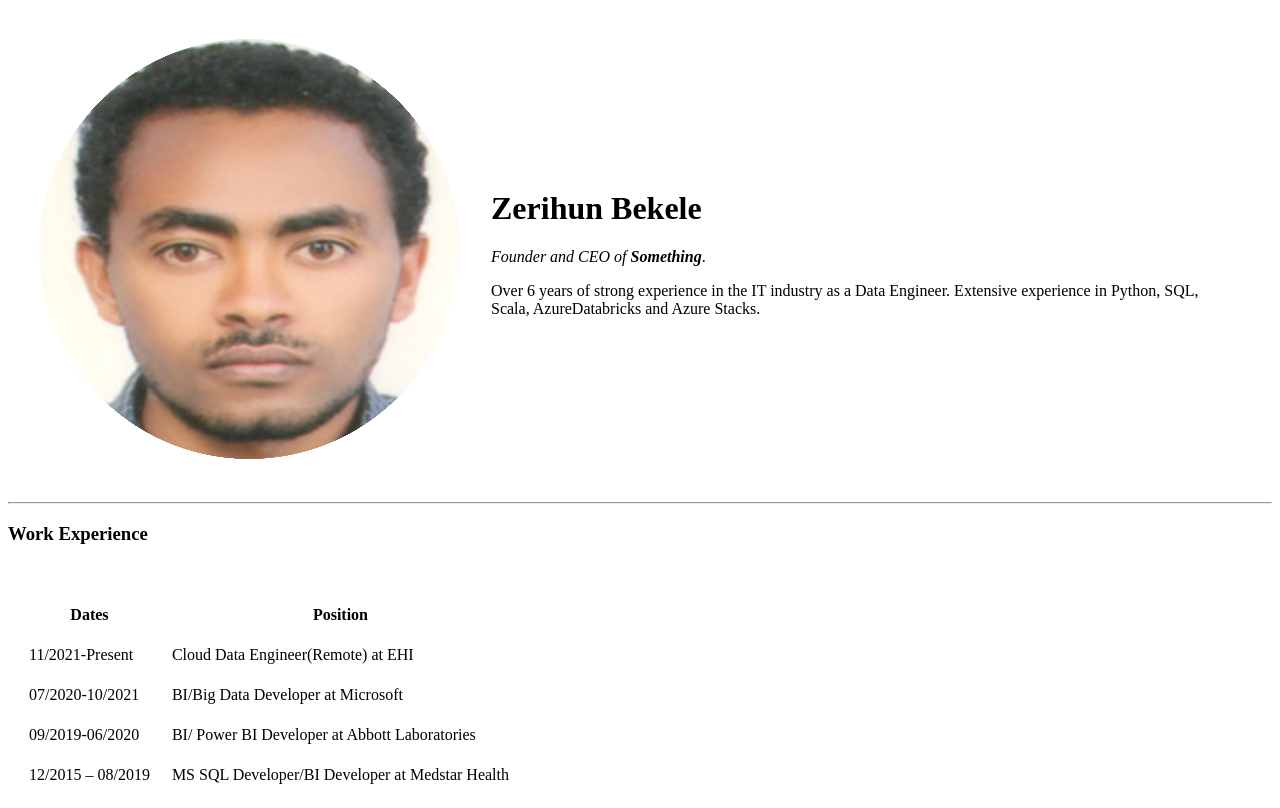
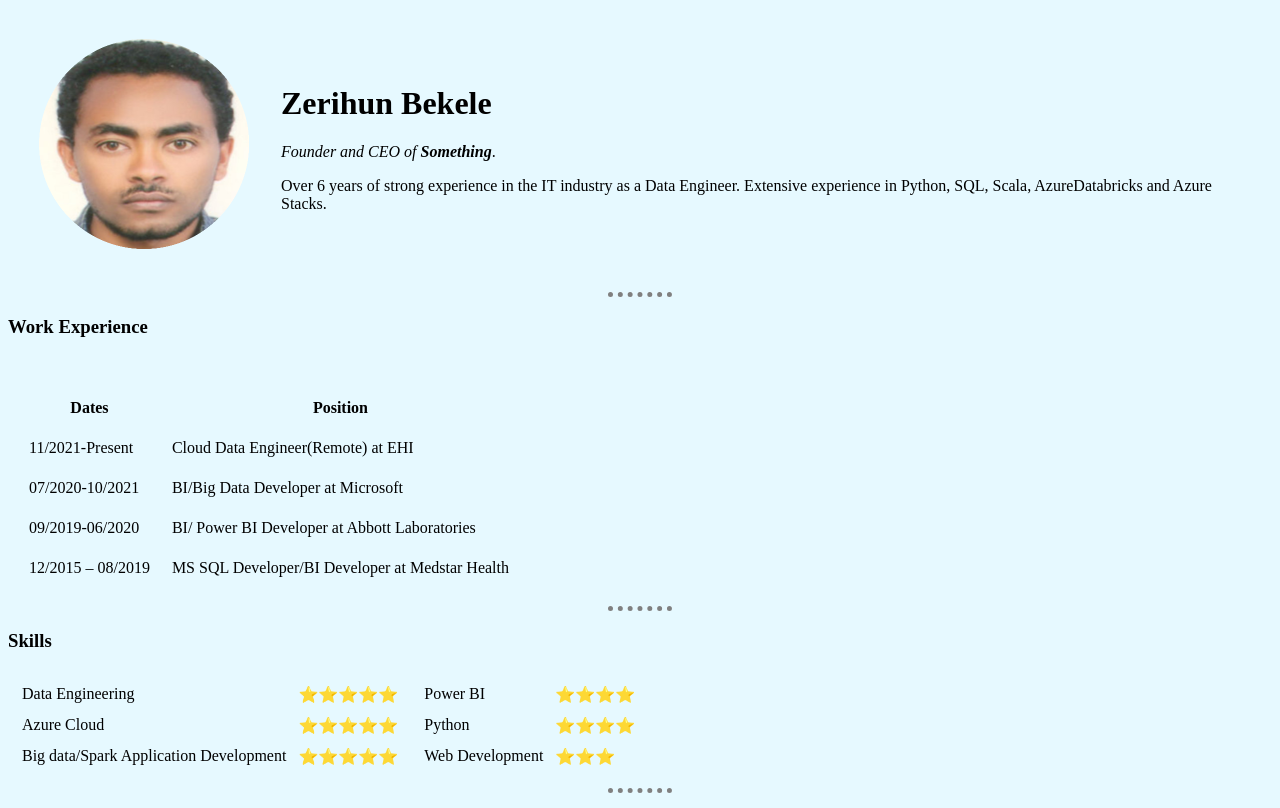
Before and after one commit to fkrlm/Resume, a plain HTML site: page index.html in a window 1280 px wide. Shown: the top 808 px of the page. Drawn offline with Linux system fonts and the light colour scheme.

```diff
--- a/index.html
+++ b/index.html
@@ -3,7 +3,25 @@
     <head>
 <!--meta -- give extra meta data info-->
         <meta charset="UTF-8">
-        <title>My Personal Site</title>
+        <title>Zerihun's Personal Site</title>
+        <style>
+            body {
+                background-color: #E6F9FF;
+               }
+            hr {
+                 background-color: #E6F9FF;
+                 border-style: none;
+                 border-top-style: dotted;
+                 border-color:grey;
+                 border-width:5px;
+                 height: 0px;
+                 width: 5%;
+                }
+            img {
+                height: 210px;
+                 }
+
+        </style>
     </head>
     <body>
         <table cellspacing="30">
```
Also changed, not shown: img.png (deleted).
